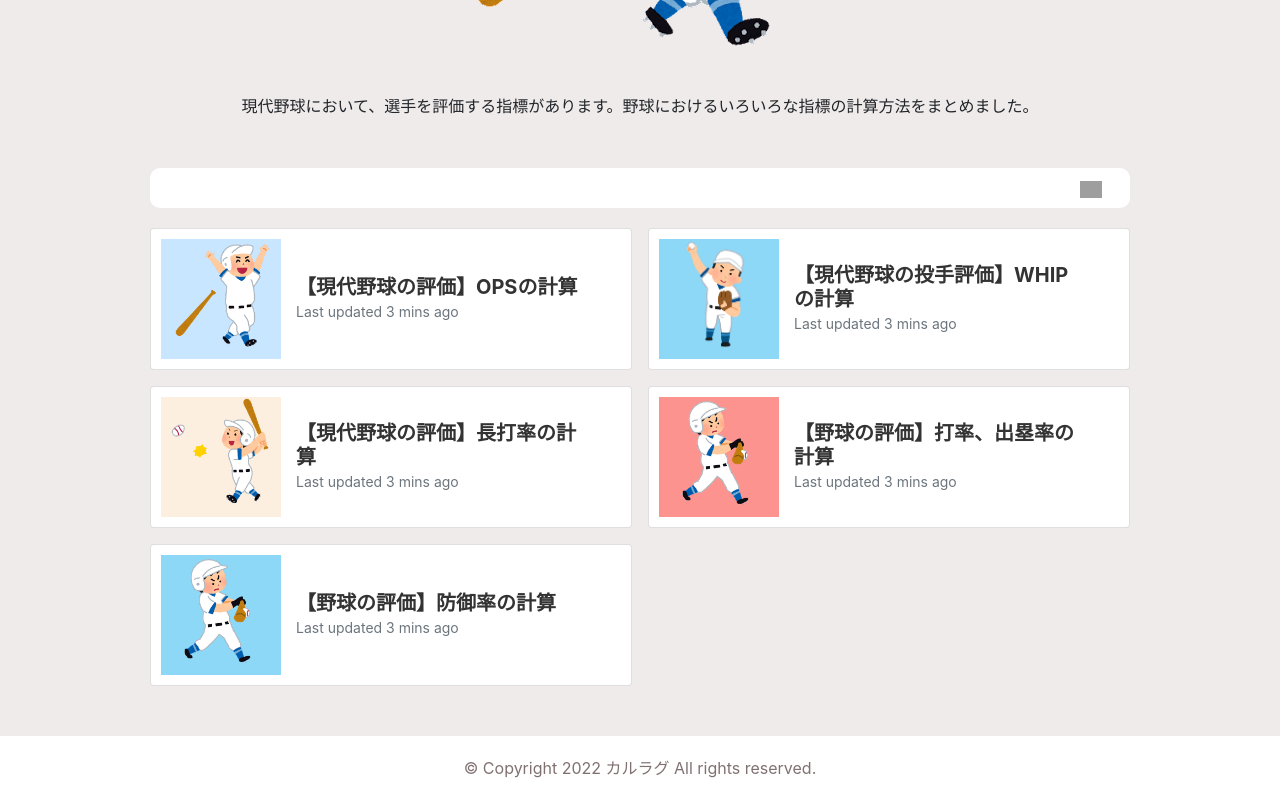
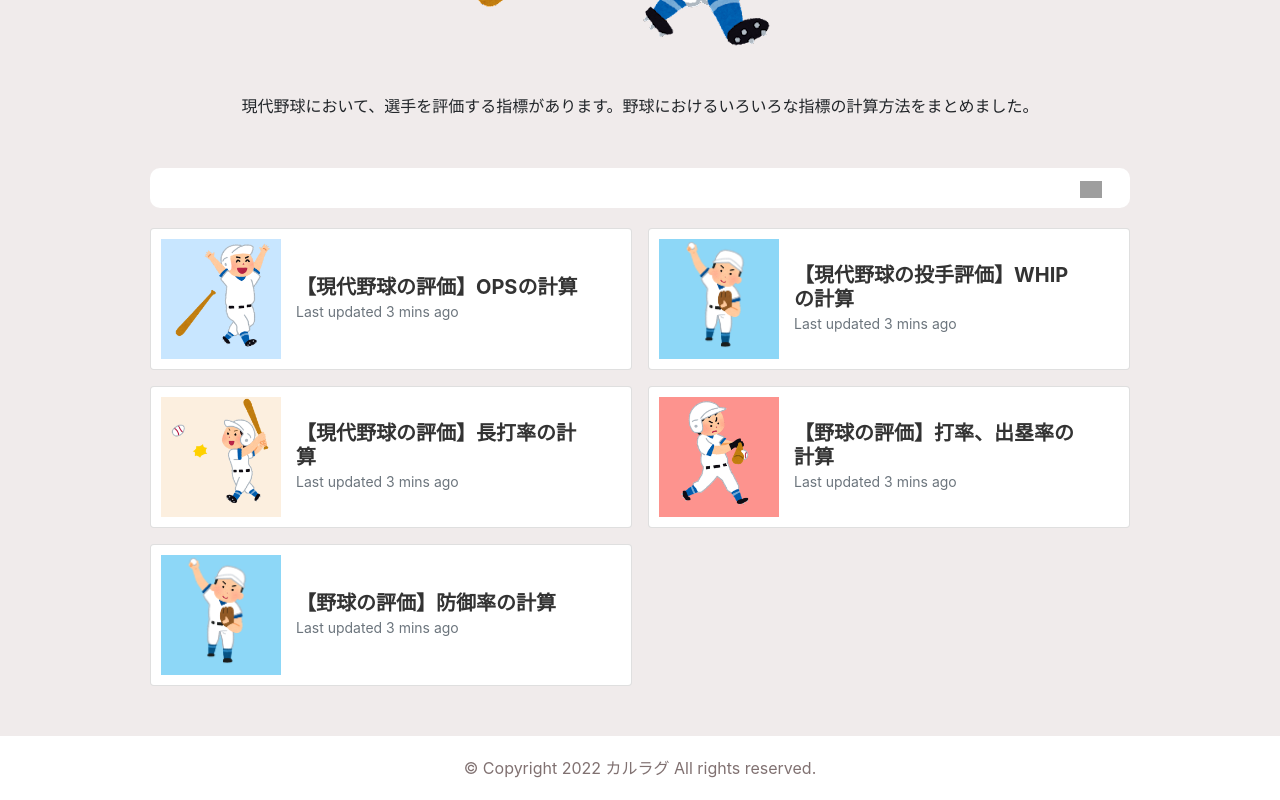
Before and after one commit to rk5155/calragu, a Vue app: page /baseball in a window 1280 px wide. Shown: the part 546-1346 px from the top of the page. Built offline with nearby package versions, Linux system fonts and the light colour scheme; grey boxes are pictures that could not be loaded; a web font is replaced by a local one.

Commit message:
画像変更

```diff
--- a/src/mixins/articles.js
+++ b/src/mixins/articles.js
@@ -14,7 +14,7 @@ export default {
                 { title: "【現代野球の投手評価】WHIPの計算", text: "WHIP = 与四球数 + 被安打数 ÷ 投球回数", img: require('@/assets/images/sports/baseball/baseball_pitcher_overthrow.png'), category: "スポーツ", subcategory: "野球", url: "/baseball/whip", color: "img-background--blue" },
                 { title: "【現代野球の評価】長打率の計算", text: "長打率 = 塁打数 ÷ 打数", img: require('@/assets/images/sports/baseball/baseball_hit_woman.png'), category: "スポーツ", subcategory: "野球", url: "/baseball/slugging-percentage", color: "img-background--beige" },
                 { title: "【野球の評価】打率、出塁率の計算",text: `打率 ＝ 安打数÷打数<br><br>打率とは、打席数から犠打、犠飛、四死球を除いた打数のうち、安打の割合を表します。<br><br>出塁率 =（安打数 + 四球数 + 死球数）÷（打数 + 四球数 + 死球数 + 犠飛数）`, img: require('@/assets/images/sports/baseball/baseball_batter_man.png'), category: "スポーツ", subcategory: "野球", url: "/baseball/base-percentage", color: "img-background--red" },
-                { title: "【野球の評価】防御率の計算",text: `防御率 ＝ 自責点×9÷投球回数`, img: require('@/assets/images/sports/baseball/baseball_batter_man.png'), category: "スポーツ", subcategory: "野球", url: "/baseball/defense", color: "img-background--blue",  source: "https://npb.jp/scoring/calculation.html" },
+                { title: "【野球の評価】防御率の計算",text: `防御率 ＝ 自責点×9÷投球回数`, img: require('@/assets/images/sports/baseball/baseball_pitcher_overthrow.png'), category: "スポーツ", subcategory: "野球", url: "/baseball/defense", color: "img-background--blue",  source: "https://npb.jp/scoring/calculation.html" },
                 { title: "【サッカー】勝ち点の計算", text: "勝ち :  3 点<br>引き分け : 1 点<br>負け : 0 点", img: require('@/assets/images/sports/soccer/soccer_dribble2.png'), category: "スポーツ", subcategory: "サッカー", url: "/soccer/points", color: "img-background" },
             ],
             health: [
```
